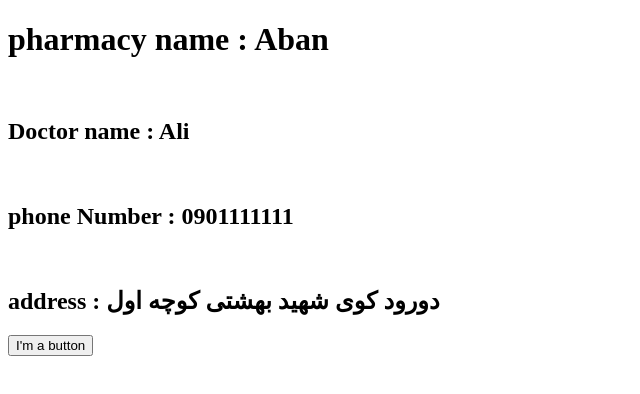
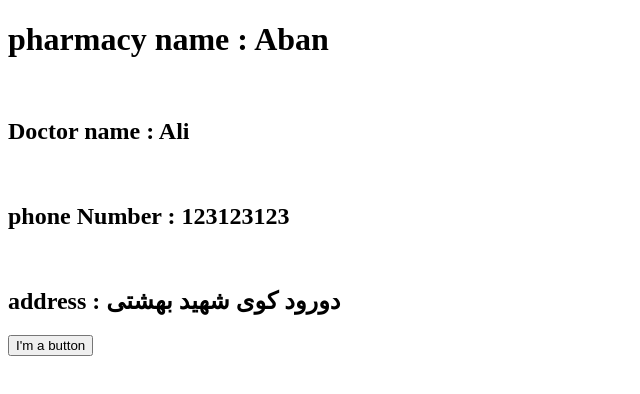
Before and after one commit to Suron-dev/pharmacy-website, a React (Vite) app: page / in a window 1280 px wide. Shown: the top 394 px of the page, without its empty margins (0-640 px from the left). Built offline with nearby package versions, Linux system fonts and the light colour scheme.

Commit message:
creating first props commit - pharmacy website

```diff
--- a/src/App.jsx
+++ b/src/App.jsx
@@ -6,7 +6,7 @@ function App() {
 
     return (
     <>
-        <PharmacyInfo />
+        <PharmacyInfo name="Aban" phoneNumber="123123123" dr="Ali" address="دورود کوی شهید بهشتی" />
         <MyButton />
     </>
 );
--- a/src/components/pharmacy_info/pharmacy_info.jsx
+++ b/src/components/pharmacy_info/pharmacy_info.jsx
@@ -1,20 +1,15 @@
-const Info = {
-    pharmacyName: "Aban",
-    doctor: "Ali",
-    phoneNumber: "0901111111",
-    address: "دورود کوی شهید بهشتی کوچه اول",
-};
 
-function PharmacyInfo() {
+
+function PharmacyInfo(props) {
     return (
         <>
-            <h1>pharmacy name : {Info.pharmacyName}</h1>
+            <h1>pharmacy name : {props.name}</h1>
             <br></br>
-            <h2>Doctor name : {Info.doctor} </h2>
+            <h2>Doctor name : {props.dr} </h2>
             <br />
-            <h2>phone Number : {Info.phoneNumber}</h2>
+            <h2>phone Number : {props.phoneNumber}</h2>
             <br />
-            <h2>address : {Info.address}</h2>
+            <h2>address : {props.address}</h2>
         </>
     );
 }
```
